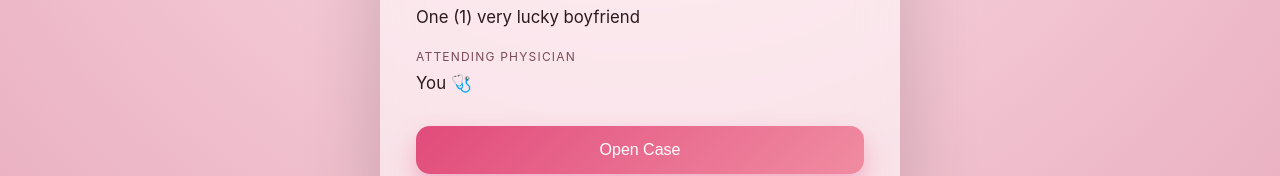
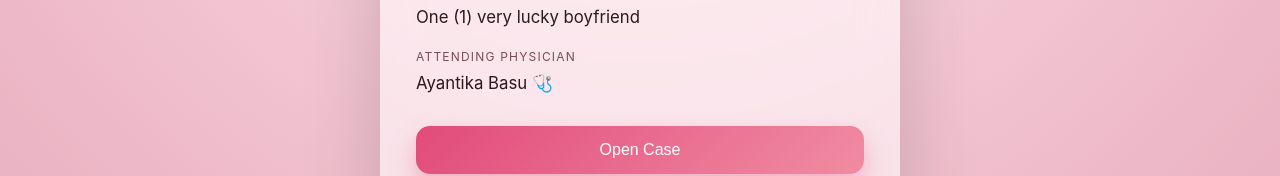
Before and after one commit to Blitzwolf2003/Valentine, a plain HTML site: page index.html in a window 1280 px wide. Shown: the part 382-558 px from the top of the page. Drawn offline with nearby package versions, Linux system fonts and the light colour scheme.

Commit message:
Update index.html

```diff
--- a/index.html
+++ b/index.html
@@ -159,7 +159,7 @@
     <div class="label">Patient</div>
     <div class="content">One (1) very lucky boyfriend</div>
     <div class="label">Attending Physician</div>
-    <div class="content">You 🩺</div>
+    <div class="content">Ayantika Basu 🩺</div>
     <div class="btn-container">
         <button onclick="next()">Open Case</button>
     </div>
```
